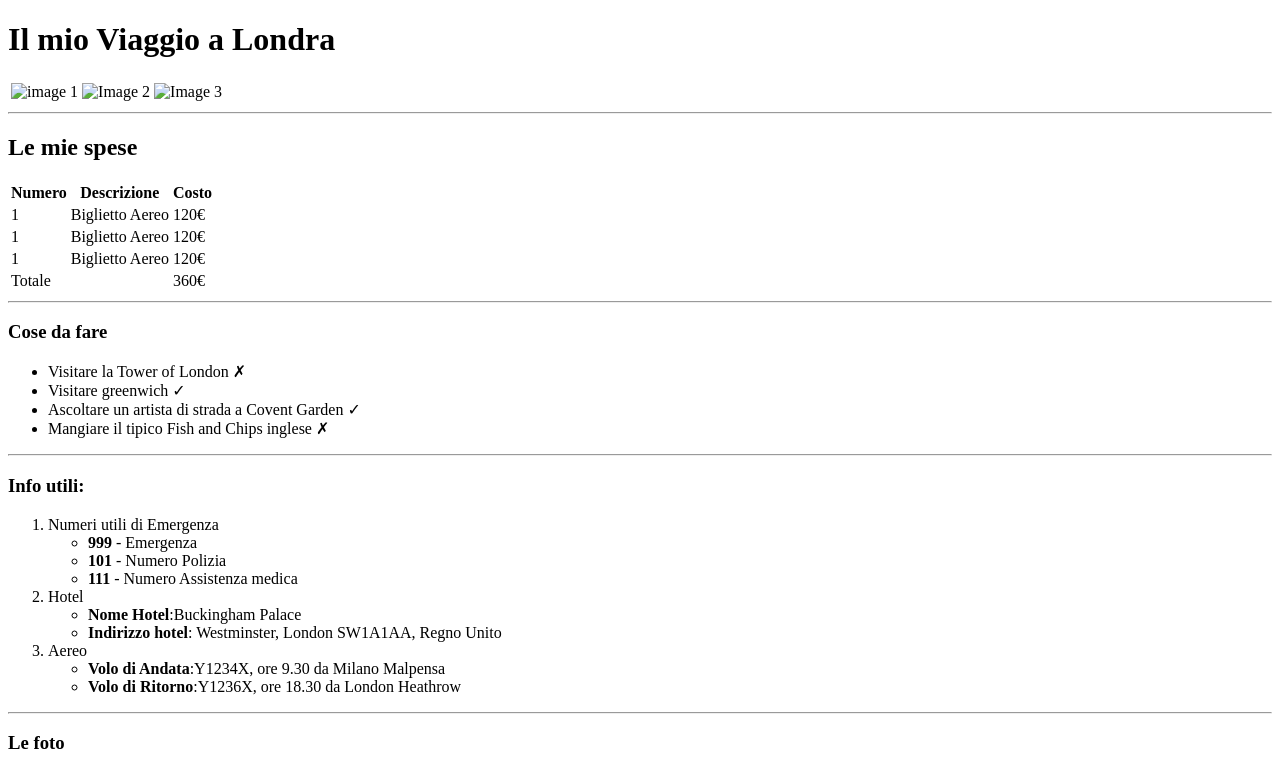
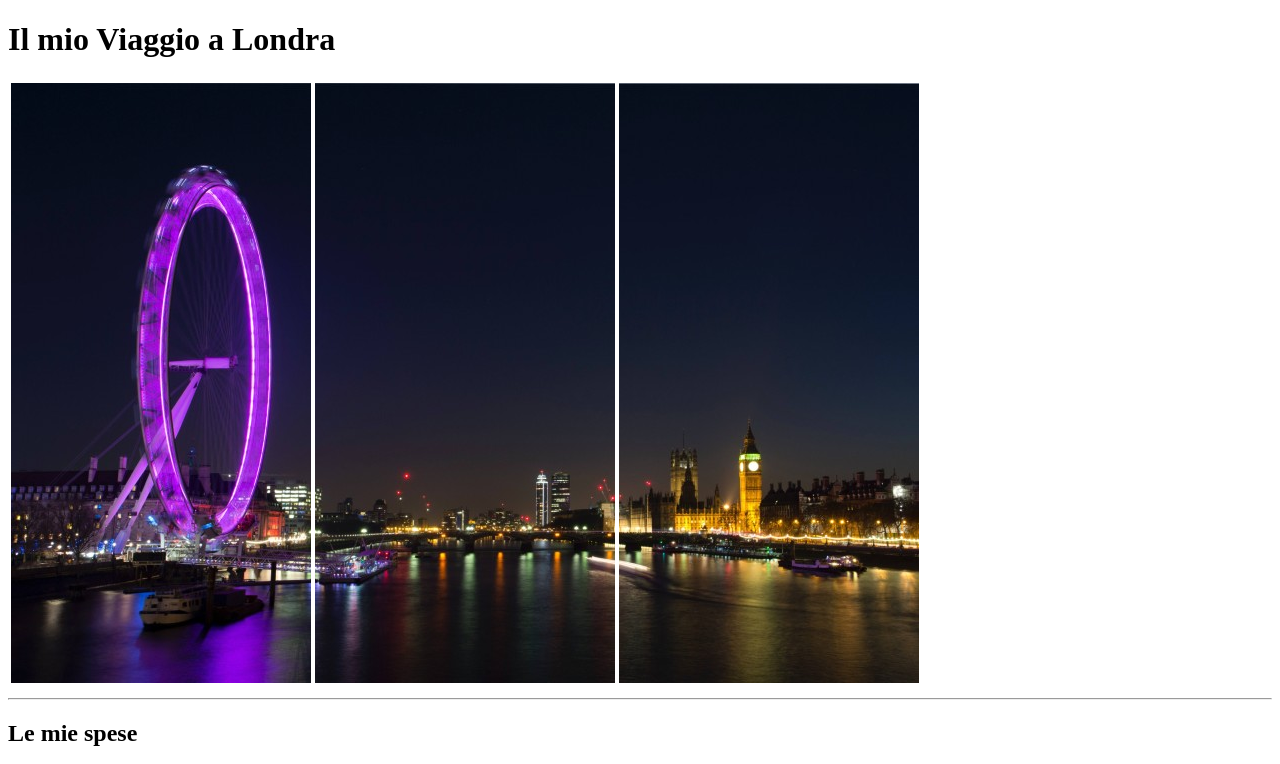
Before and after one commit to simonab101/html-london-trip, a plain HTML site: page index.html in a window 1280 px wide. Shown: the top 764 px of the page. Drawn offline with Linux system fonts and the light colour scheme.

Commit message:
git [add]

```diff
--- a/index.html
+++ b/index.html
@@ -18,13 +18,13 @@
         <table>
           <tr>
             <td>
-              <img src="./img/londra1.jpg" alt="image 1">
+              <img src="image/londra1.jpg" alt="image 1">
             </td>
             <td>
-              <img src="./img/londra2.jpg" alt="Image 2">
+              <img src="image/londra2.jpg" alt="Image 2">
             </td>
             <td>
-              <img src="./img/londra3.jpg" alt="Image 3">
+              <img src="image/londra3.jpg" alt="Image 3">
             </td>
           </tr>
         </table>
```
Lines whose indentation alone changed are shown as unchanged.
